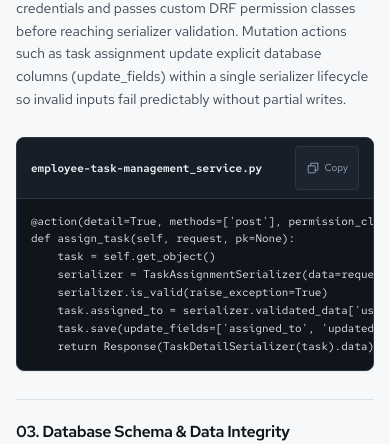
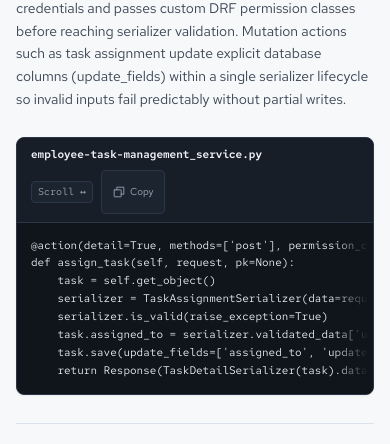
Before and after one commit to kamilhisham3124/PRJCT-personal, a Next.js app: page /work/employee-task-management in a window 390 px wide. Shown: the part 1532-1976 px from the top of the page. Built offline with nearby package versions, Linux system fonts and the light colour scheme; no server answers.

Commit message:
fix(code-snippet): add overflow scroll affordances and fit desktop signatures

```diff
--- a/src/app/globals.css
+++ b/src/app/globals.css
@@ -122,3 +122,13 @@ input, select, textarea { accent-color: var(--accent-primary); }
   border-color: var(--control-border-disabled);
   cursor: not-allowed;
 }
+.terminal-scrollbar {
+  scrollbar-width: thin;
+  scrollbar-color: var(--border-highlight) var(--surface-terminal-bar);
+}
+.terminal-scrollbar::-webkit-scrollbar { height: 8px; }
+.terminal-scrollbar::-webkit-scrollbar-track { background: var(--surface-terminal-bar); border-radius: 4px; }
+.terminal-scrollbar::-webkit-scrollbar-thumb { background: var(--border-highlight); border-radius: 4px; }
+.code-fade-right {
+  background: linear-gradient(90deg, transparent 0%, var(--surface-terminal) 88%);
+}
--- a/src/components/client/CodeSnippet.tsx
+++ b/src/components/client/CodeSnippet.tsx
@@ -1,6 +1,6 @@
 "use client";
 
-import React, { useState } from "react";
+import React, { useEffect, useRef, useState } from "react";
 import { PhosphorCheck, PhosphorCopy } from "../icons";
 
 export function CodeSnippet({
@@ -13,6 +13,29 @@ export function CodeSnippet({
   filename?: string;
 }) {
   const [copied, setCopied] = useState(false);
+  const [hasOverflow, setHasOverflow] = useState(false);
+  const [canScrollRight, setCanScrollRight] = useState(false);
+  const preRef = useRef<HTMLPreElement>(null);
+
+  useEffect(() => {
+    const el = preRef.current;
+    if (!el) return;
+
+    const update = () => {
+      const overflowing = el.scrollWidth > el.clientWidth + 2;
+      setHasOverflow(overflowing);
+      setCanScrollRight(overflowing && el.scrollLeft + el.clientWidth < el.scrollWidth - 2);
+    };
+
+    update();
+    const ro = new ResizeObserver(update);
+    ro.observe(el);
+    el.addEventListener("scroll", update, { passive: true });
+    return () => {
+      ro.disconnect();
+      el.removeEventListener("scroll", update);
+    };
+  }, [code]);
 
   const copyToClipboard = async () => {
     try {
@@ -26,10 +49,16 @@ export function CodeSnippet({
 
   return (
     <div className="rounded-lg border border-border-terminal bg-surface-terminal text-fg-terminal overflow-hidden font-mono text-xs my-3 shadow-card">
-      <div className="flex items-center justify-between px-3.5 py-2 bg-surface-terminal-bar border-b border-border-terminal text-[11px] text-fg-terminal-muted">
-        <span className="font-semibold text-fg-terminal">
+      <div className="flex flex-wrap items-center justify-between gap-2 px-3.5 py-2 bg-surface-terminal-bar border-b border-border-terminal text-[11px] text-fg-terminal-muted">
+        <span className="font-semibold text-fg-terminal break-all">
           {filename || language}
         </span>
+        <div className="flex items-center gap-2 shrink-0">
+          {hasOverflow && (
+            <span className="text-[10px] font-mono text-fg-terminal-muted px-1.5 py-0.5 rounded bg-surface-terminal-card border border-border-terminal">
+              Scroll &harr;
+            </span>
+          )}
           <button
             type="button"
             onClick={copyToClipboard}
@@ -49,9 +78,23 @@ export function CodeSnippet({
             )}
           </button>
         </div>
-      <pre className="p-3.5 overflow-x-auto leading-relaxed text-[11px] sm:text-xs">
+      </div>
+      <div className="relative">
+        <pre
+          ref={preRef}
+          tabIndex={0}
+          aria-label={`${filename || language} code snippet`}
+          className="p-3.5 overflow-x-auto terminal-scrollbar leading-relaxed text-[11px] md:text-xs lg:text-[11px] focus-visible:ring-2 focus-visible:ring-[var(--border-focus)] focus:outline-none"
+        >
           <code>{code}</code>
         </pre>
+        {canScrollRight && (
+          <div
+            aria-hidden="true"
+            className="pointer-events-none absolute inset-y-0 right-0 w-10 code-fade-right"
+          />
+        )}
+      </div>
     </div>
   );
 }
```
Lines whose indentation alone changed are shown as unchanged.
